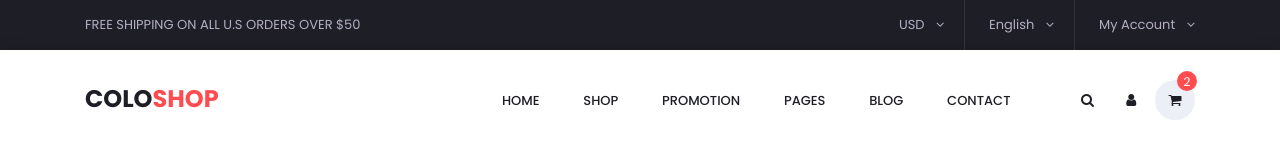
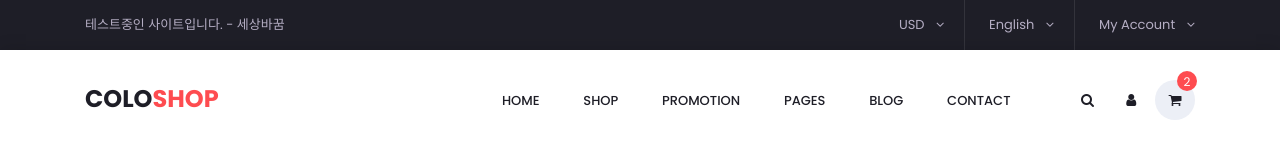
Before and after one commit to changeofworldsite/changeofworld.github.io, a plain HTML site: page index.html in a window 1280 px wide. Shown: the top 148 px of the page. Drawn offline with Linux system fonts and the light colour scheme.

Commit message:
Update index.html

```diff
--- a/index.html
+++ b/index.html
@@ -29,7 +29,7 @@
 			<div class="container">
 				<div class="row">
 					<div class="col-md-6">
-						<div class="top_nav_left">free shipping on all u.s orders over $50</div>
+						<div class="top_nav_left">테스트중인 사이트입니다. - 세상바꿈 </div>
 					</div>
 					<div class="col-md-6 text-right">
 						<div class="top_nav_right">
```
